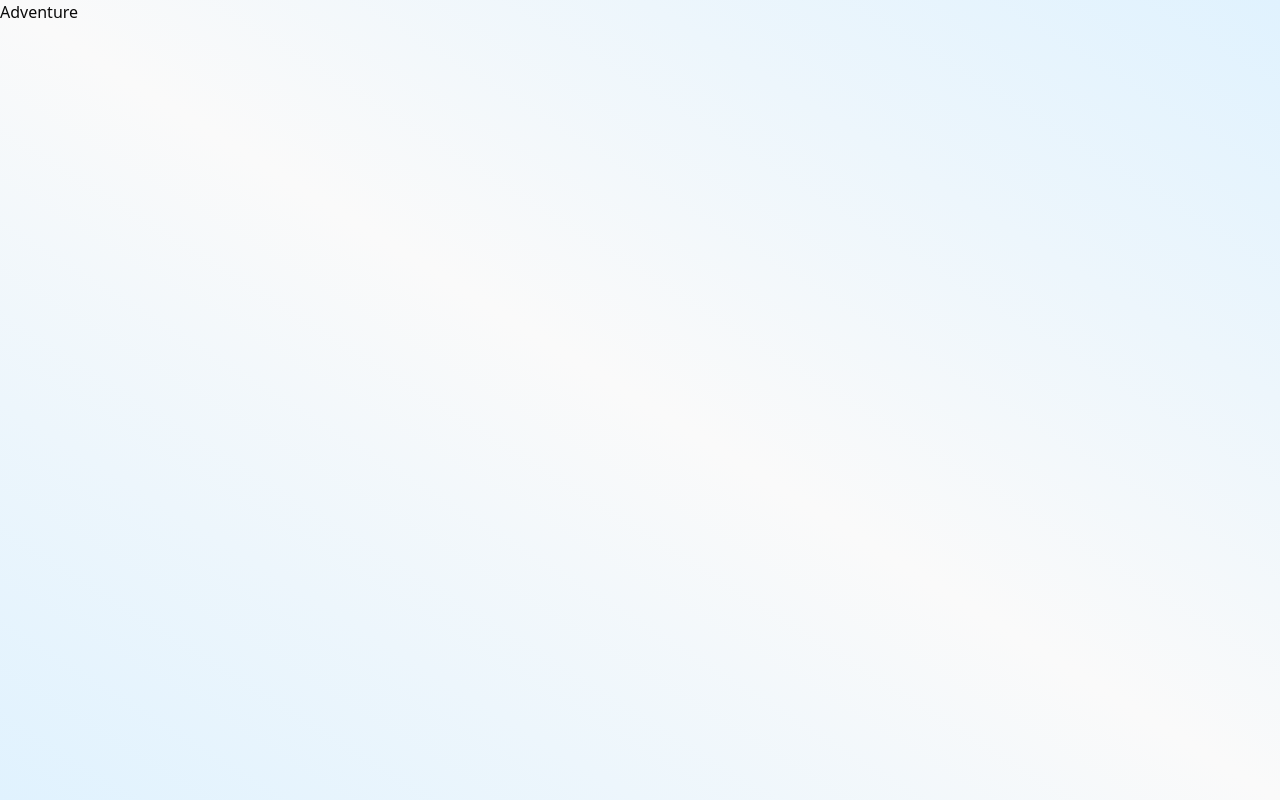
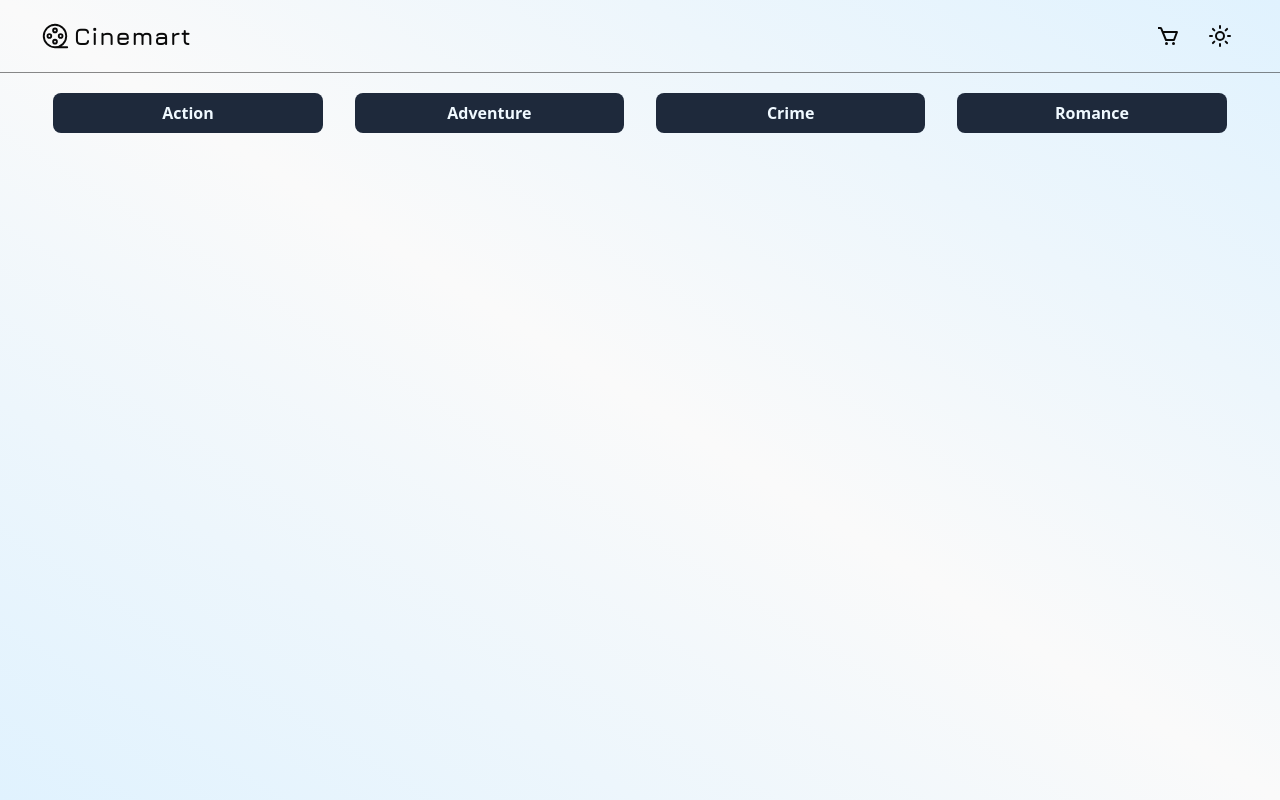
Before and after one commit to dialkq/cinemart, a Next.js app: page /adventure in a window 1280 px wide. Built offline with nearby package versions, Linux system fonts and the light colour scheme.

Commit message:
style/general/GenreTabs/conditional pages

```diff
--- a/app/action/page.tsx
+++ b/app/action/page.tsx
@@ -1,9 +1,24 @@
-const Page = () => {
-    return (
-        <div>
-            Action
-        </div>
-    )
+import GenreTabs from "@/components/common/GenreTabs";
+import { Navbar } from "@/components/common/Navbar";
+
+export default function Page() {
+  const genres = ["Action", "Adventure", "Crime", "Romance"].sort();
+
+  return (
+    <div className="w-full min-h-screen mx-auto">
+      <div className="w-full mx-auto">
+        <Navbar />
+      </div>
+      {/* MAPING GENRE TABS */}
+      <div
+        className="w-11/12 mx-auto my-5
+      grid grid-cols-2 md:grid-cols-4 lg:grid-cols-4
+      gap-x-4 gap-y-3 md:gap-x-4 md:gap-y-3 lg:gap-x-8 lg:gap-y-4"
+      >
+        {genres.map((genre) => (
+          <GenreTabs key={genre} genre={genre} />
+        ))}
+      </div>
+    </div>
+  );
 }
-
-export default Page
--- a/app/adventure/page.tsx
+++ b/app/adventure/page.tsx
@@ -1,9 +1,24 @@
-const Page = () => {
-    return (
-        <div>
-        Adventure
-        </div>
-    )
+import GenreTabs from "@/components/common/GenreTabs";
+import { Navbar } from "@/components/common/Navbar";
+
+export default function Page() {
+  const genres = ["Action", "Adventure", "Crime", "Romance"].sort();
+
+  return (
+    <div className="w-full min-h-screen mx-auto">
+      <div className="w-full mx-auto">
+        <Navbar />
+      </div>
+      {/* MAPING GENRE TABS */}
+      <div
+        className="w-11/12 mx-auto my-5
+      grid grid-cols-2 md:grid-cols-4 lg:grid-cols-4
+      gap-x-4 gap-y-3 md:gap-x-4 md:gap-y-3 lg:gap-x-8 lg:gap-y-4"
+      >
+        {genres.map((genre) => (
+          <GenreTabs key={genre} genre={genre} />
+        ))}
+      </div>
+    </div>
+  );
 }
-
-export default Page
--- a/app/crime/page.tsx
+++ b/app/crime/page.tsx
@@ -1,9 +1,24 @@
-const Page = () => {
-    return (
-        <div>
-            Crime
-        </div>
-    )
+import GenreTabs from "@/components/common/GenreTabs";
+import { Navbar } from "@/components/common/Navbar";
+
+export default function Page() {
+  const genres = ["Action", "Adventure", "Crime", "Romance"].sort();
+
+  return (
+    <div className="w-full min-h-screen mx-auto">
+      <div className="w-full mx-auto">
+        <Navbar />
+      </div>
+      {/* MAPING GENRE TABS */}
+      <div
+        className="w-11/12 mx-auto my-5
+      grid grid-cols-2 md:grid-cols-4 lg:grid-cols-4
+      gap-x-4 gap-y-3 md:gap-x-4 md:gap-y-3 lg:gap-x-8 lg:gap-y-4"
+      >
+        {genres.map((genre) => (
+          <GenreTabs key={genre} genre={genre} />
+        ))}
+      </div>
+    </div>
+  );
 }
-
-export default Page
--- a/app/page.tsx
+++ b/app/page.tsx
@@ -11,7 +11,7 @@ export default function Home() {
       </div>
       {/* MAPING GENRE TABS */}
       <div
-        className="w-full p-3 md:p-4 lg:px-10
+        className="w-11/12 mx-auto my-5
       grid grid-cols-2 md:grid-cols-4 lg:grid-cols-4
       gap-x-4 gap-y-3 md:gap-x-4 md:gap-y-3 lg:gap-x-8 lg:gap-y-4"
       >
--- a/app/romance/page.tsx
+++ b/app/romance/page.tsx
@@ -1,9 +1,24 @@
-const Page = () => {
-    return (
-        <div>
-            Romance
-        </div>
-    )
+import GenreTabs from "@/components/common/GenreTabs";
+import { Navbar } from "@/components/common/Navbar";
+
+export default function Page() {
+  const genres = ["Action", "Adventure", "Crime", "Romance"].sort();
+
+  return (
+    <div className="w-full min-h-screen mx-auto">
+      <div className="w-full mx-auto">
+        <Navbar />
+      </div>
+      {/* MAPING GENRE TABS */}
+      <div
+        className="w-11/12 mx-auto my-5
+      grid grid-cols-2 md:grid-cols-4 lg:grid-cols-4
+      gap-x-4 gap-y-3 md:gap-x-4 md:gap-y-3 lg:gap-x-8 lg:gap-y-4"
+      >
+        {genres.map((genre) => (
+          <GenreTabs key={genre} genre={genre} />
+        ))}
+      </div>
+    </div>
+  );
 }
-
-export default Page
--- a/components/common/GenreTabs/index.tsx
+++ b/components/common/GenreTabs/index.tsx
@@ -1,13 +1,22 @@
+"use client";
 import Link from "next/link";
+import { usePathname } from 'next/navigation'
 
 interface GenreTabsProps {
   genre: string;
 }
 
 const GenreTabs: React.FC<GenreTabsProps> = ({ genre }) => {
+  const pathname = usePathname()
+  const isActive = pathname === '/action';
+  const isActionGenre = genre.toLowerCase() === 'action';
+  const tabStyles = `py-2 rounded-lg ${
+    isActionGenre && isActive ? 'bg-black dark:bg-sky-200' : 'bg-slate-800 dark:bg-sky-50'
+  }`;
+
   return (
     <Link href={`/${genre.toLowerCase()}`}>
-      <div className="bg-slate-800 dark:bg-sky-50 py-2 rounded-lg">
+      <div className={tabStyles}>
         <p className="text-sky-50 text-center dark:text-slate-800 font-bold">
           {genre}
         </p>
--- a/package.json
+++ b/package.json
@@ -9,6 +9,7 @@
     "lint": "next lint"
   },
   "dependencies": {
+    "@mui/material": "^5.15.15",
     "@radix-ui/react-dropdown-menu": "^2.0.6",
     "@radix-ui/react-slot": "^1.0.2",
     "class-variance-authority": "^0.7.0",
```
Also changed, not shown: app/layout.tsx (line endings or trailing spaces), 1 other file (tests, documents, lock files or other folders).
